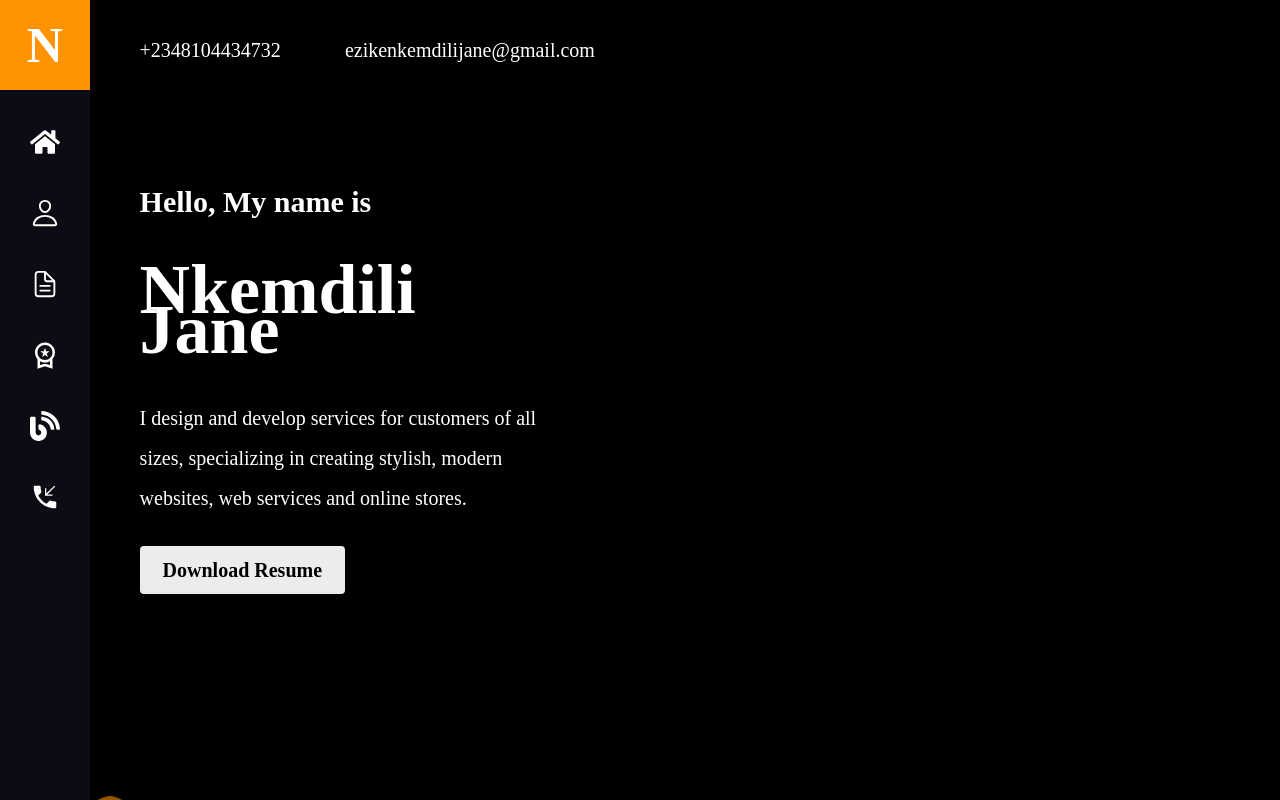
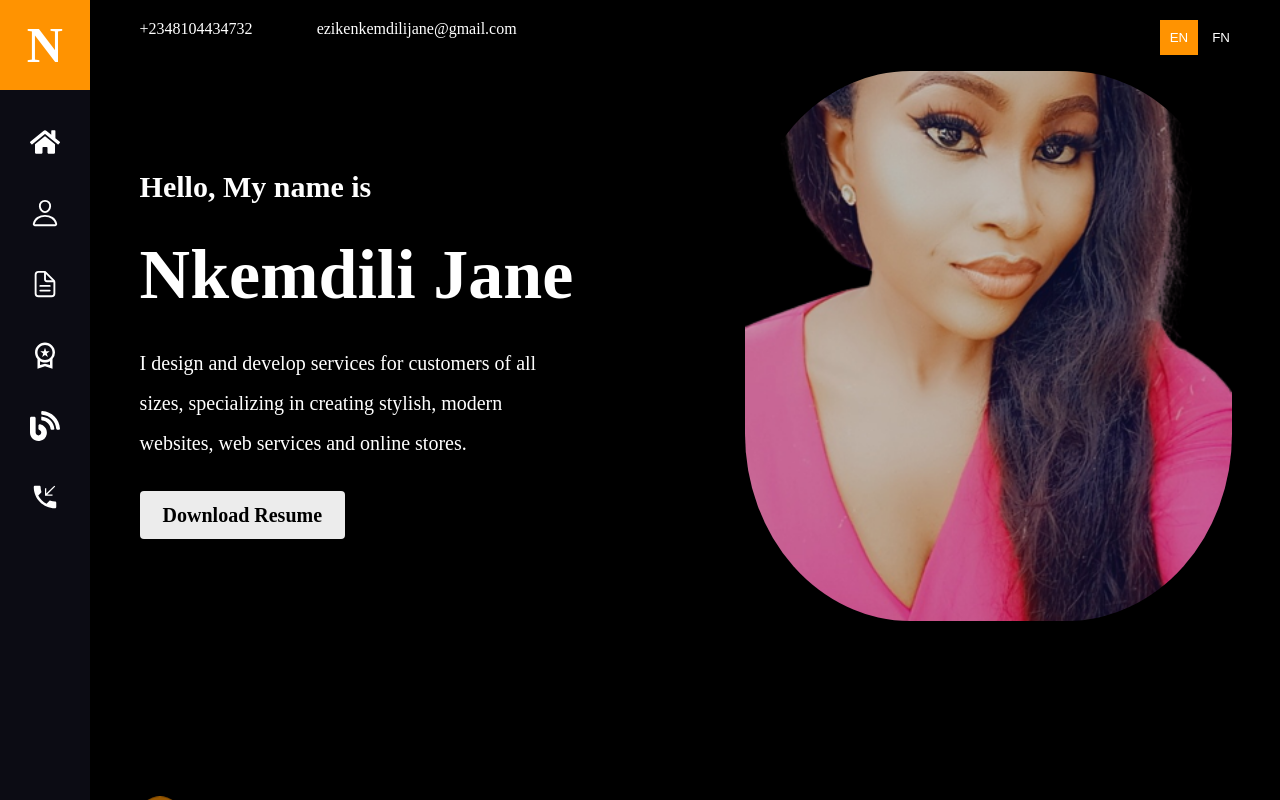
Before and after one commit to Nky237/My_Portfolio, a React (Vite) app: page / in a window 1280 px wide. Built offline with nearby package versions, Linux system fonts and the light colour scheme.

Commit message:
made new changes

```diff
--- a/src/components/Home.tsx
+++ b/src/components/Home.tsx
@@ -1,8 +1,9 @@
 import Resume from "../assets/images/resume.pdf";
+import Jay from "../assets/images/Jay2.png";
 const Home = () => {
   return (
     <div id="home">
-      <div className="homeFirst">
+      <div className="homeLink">
         <div className="HomeLink">
           <a href="tel:+2348104434732" target="_blank">
             +2348104434732
@@ -12,19 +13,31 @@ const Home = () => {
           </a>
         </div>
         <div>
+          <button className="oran">EN</button>
+          <button>FN</button>
+        </div>
+      </div>
+      <div className="home">
+        <div className="homeFirst">
+          <div>
             <h2>Hello, My name is</h2>
             <h1>Nkemdili Jane</h1>
             <p>
               I design and develop services for customers of all sizes,
-            specializing in creating stylish, modern websites, web services and
-            online stores.
+              specializing in creating stylish, modern websites, web services
+              and online stores.
             </p>
             <a href={Resume} download className="download-button">
               Download Resume
             </a>
           </div>
         </div>
-      <div className="homeSecond"></div>
+        <div className="homeSecond">
+          <div className="img">
+            <img src={Jay} alt="" />
+          </div>
+        </div>
+      </div>
     </div>
   );
 };
--- a/src/index.css
+++ b/src/index.css
@@ -53,6 +53,7 @@ nav {
   overflow: auto;
   background-color: black;
   color: white;
+  padding-left: 50px;
 }
 .pages section {
   min-height: 400px;
@@ -91,19 +92,44 @@ nav {
 /* HOME */
 #home {
   height: 100vh;
+
+  width: 100%;
+  /* background: url(./assets/images/Jay2.png);
+  background-position: right;
+  background-repeat: no-repeat; */
+}
+.home {
   display: flex;
-  padding-top: 30px;
+  justify-content: space-between;
 }
 .homeFirst {
-  width: 40%;
-  padding-left: 50px;
+  width: 43%;
   line-height: 40px;
   font-size: 20px;
+  padding-top: 7rem;
+}
+.homeLink {
+  display: flex;
+  justify-content: space-between;
+  padding: 20px 40px 0 0;
 }
 .HomeLink {
   display: flex;
   gap: 4rem;
-  margin-bottom: 7rem;
+}
+.homeLink button {
+  padding: 10px;
+  border: none;
+  background-color: transparent;
+  color: white;
+  transition: 1s all ease-in-out;
+}
+.homeLink .oran {
+  background-color: #ff9301;
+  margin-right: 4px;
+}
+.homeLink button:hover {
+  background-color: #ff9301;
 }
 .homeFirst h1 {
   font-size: 70px;
@@ -121,3 +147,26 @@ nav {
   color: black;
   padding: 13px 23px;
 }
+.homeSecond {
+  position: relative;
+  width: 60%;
+  margin-left: 6rem;
+}
+.homeSecond .img {
+  width: 80%;
+  height: 550px;
+  position: absolute;
+  right: 3rem;
+  top: 1rem;
+  display: flex;
+  justify-content: center; /* Horizontal alignment */
+  align-items: center;
+  border-radius: 35px;
+}
+.homeSecond .img img {
+  object-fit: cover;
+  height: 100%;
+  width: 100%;
+  vertical-align: bottom;
+  border-radius: 34%;
+}
```
Also changed, not shown: src/assets/images/Jay2.jpg (added), src/assets/images/Jay2.png (added). Lines whose indentation alone changed are shown as unchanged.
